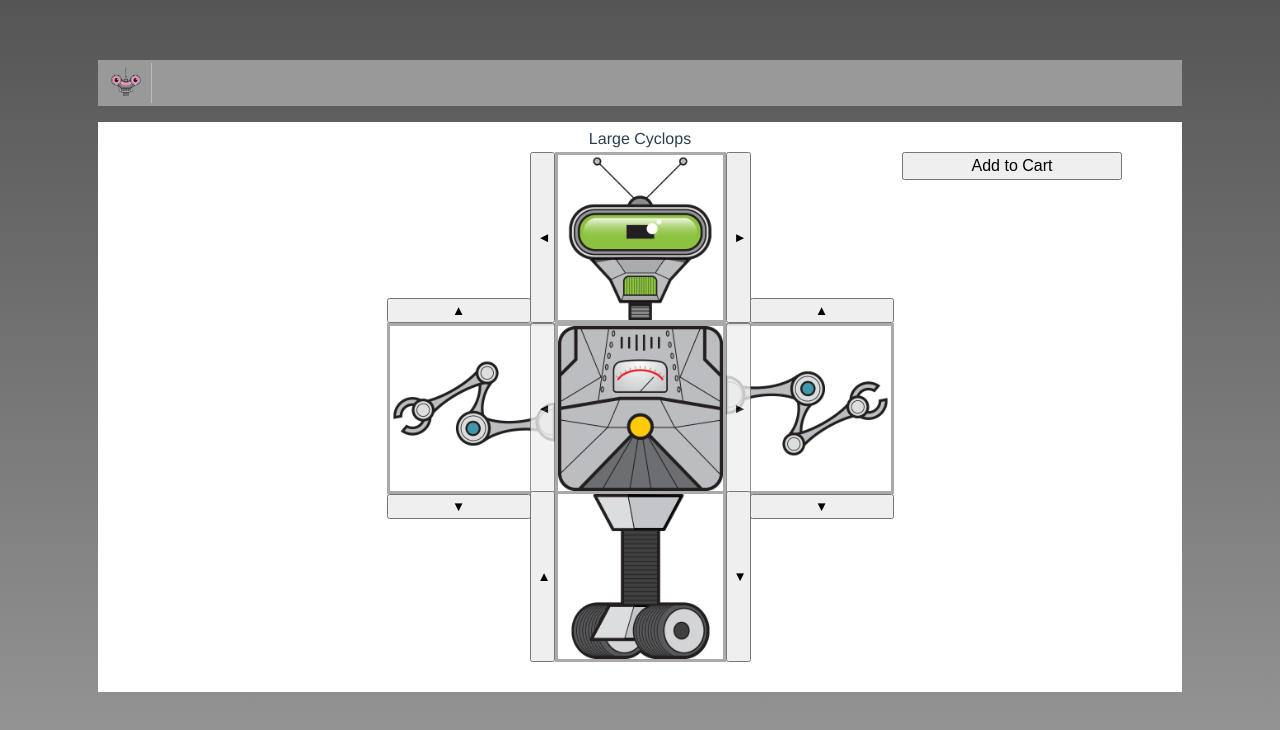
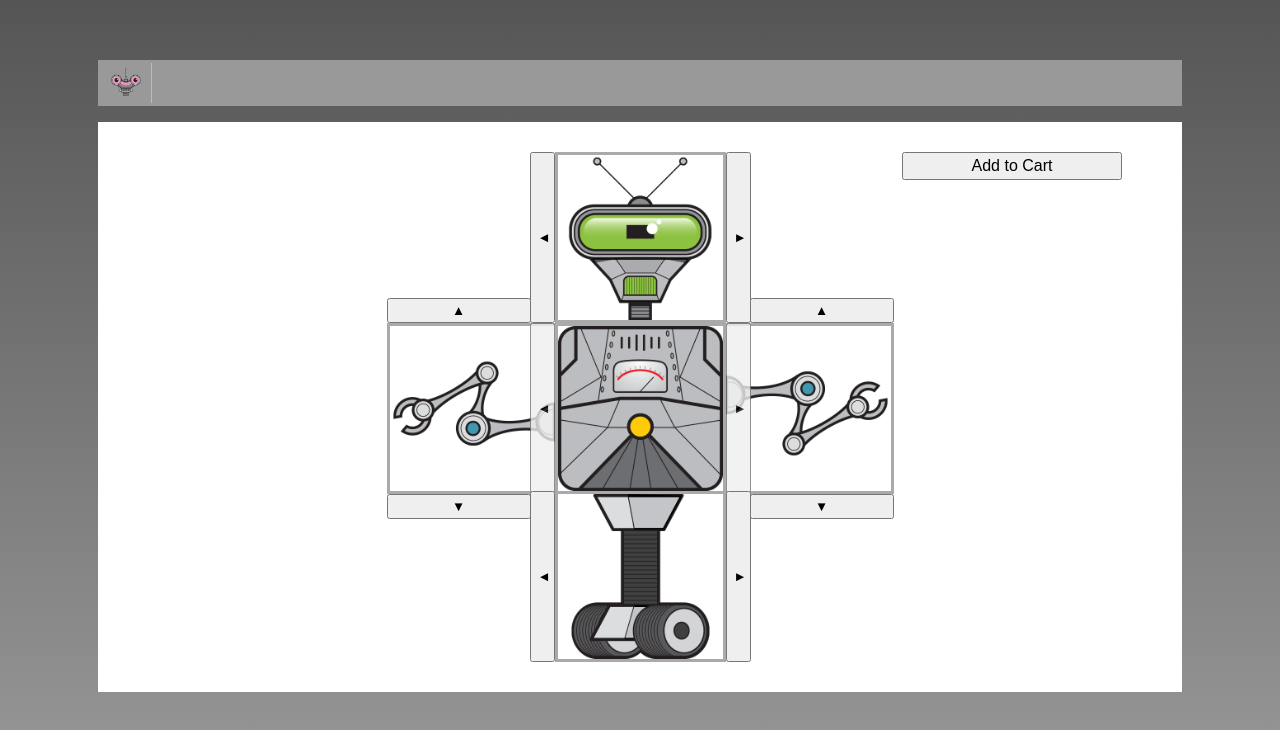
Before and after one commit to kwood15/build-a-bot, a Vue app: page / in a window 1280 px wide. Shown: the top 730 px of the page. Built offline with nearby package versions, Linux system fonts and the light colour scheme.

Commit message:
Pass data as props/refactoring

```diff
--- a/src/App.vue
+++ b/src/App.vue
@@ -11,7 +11,7 @@
     </header>
     <main>
       <div class="robot-name">
-        <RobotBuilder />
+        <robot-builder />
       </div>
     </main>
   </div>
@@ -24,7 +24,7 @@
 export default {
   name: 'App',
   components: {
-    RobotBuilder,
+    'robot-builder': RobotBuilder,
   },
 };
 </script>
```
Also changed, not shown: src/build/PartsSelector.vue (added), src/build/RobotBuilder.vue.
